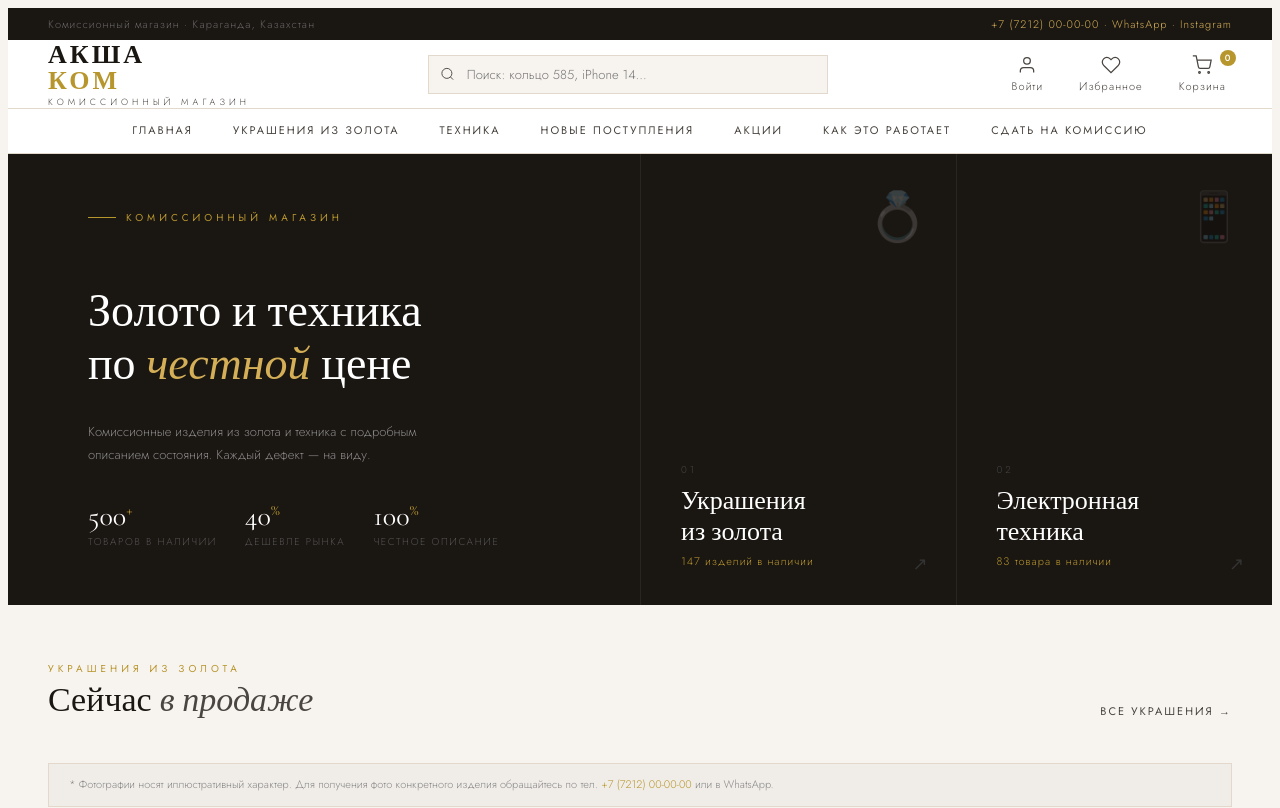
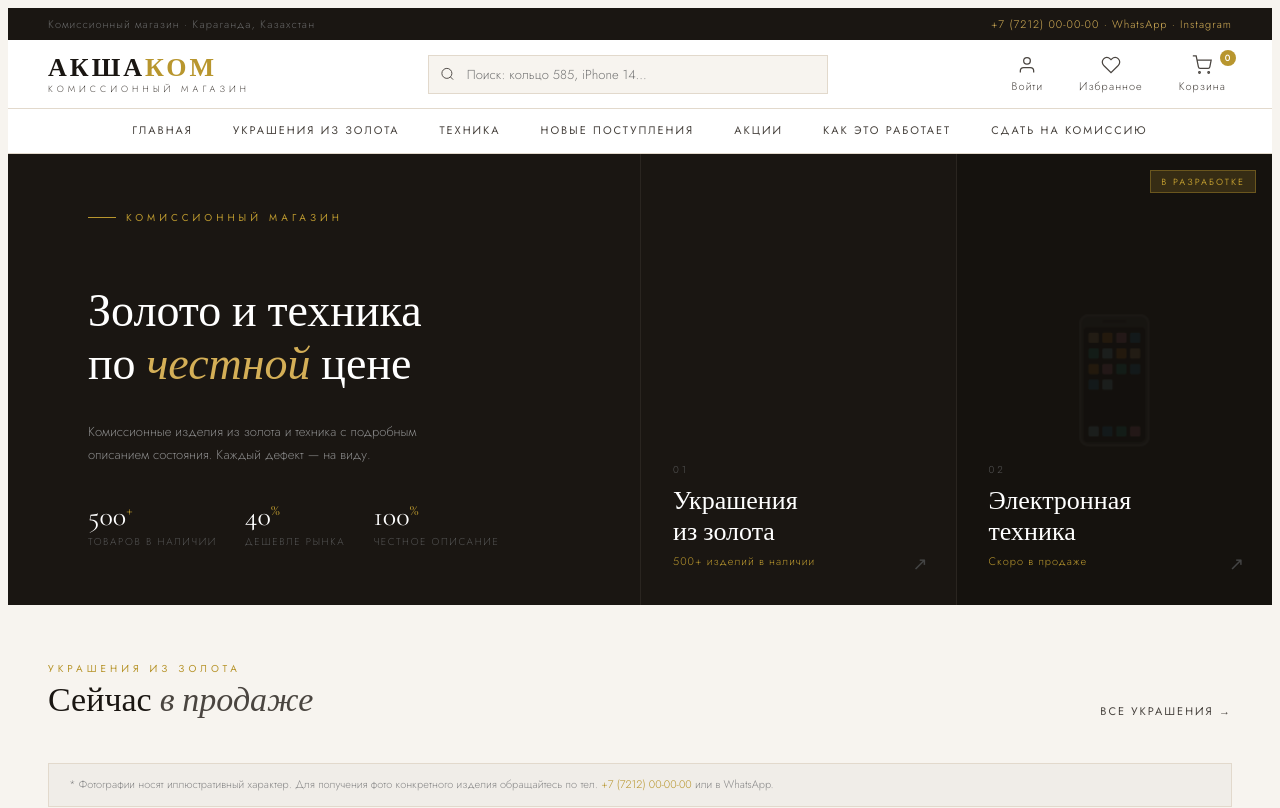
Before and after one commit to konstantinkorsun97/akshakom, a Next.js app: page / in a window 1280 px wide. Shown: the top 808 px of the page. Built offline with nearby package versions, Linux system fonts and the light colour scheme; no server answers; the database is empty.

Commit message:
logo fix, hero counts, tech coming soon

```diff
--- a/components/Header.tsx
+++ b/components/Header.tsx
@@ -18,12 +18,14 @@ export default function Header() {
         <div style={{display:'flex', alignItems:'center', justifyContent:'space-between', padding:'0 40px', height:'68px'}}>
 
           {/* LOGO */}
-          <a href="/" style={{fontFamily:'"Cormorant Garamond", serif', fontSize:'26px', fontWeight:600, letterSpacing:'3px', color:'#1A1612', textDecoration:'none', display:'flex', flexDirection:'column', lineHeight:1}}>
-            АКША<span style={{color:'#B8962E'}}>КОМ</span>
-            <span style={{fontSize:'9px', letterSpacing:'4px', textTransform:'uppercase', color:'#4A4540', fontFamily:'"Jost", sans-serif', fontWeight:300, marginTop:'3px'}}>
-              Комиссионный магазин
-            </span>
-          </a>
+          <a href="/" style={{textDecoration:'none', display:'flex', flexDirection:'column', lineHeight:1}}>
+  <span style={{fontFamily:'"Cormorant Garamond", serif', fontSize:'26px', fontWeight:600, letterSpacing:'3px', color:'#1A1612', whiteSpace:'nowrap'}}>
+    АКША<span style={{color:'#B8962E'}}>КОМ</span>
+  </span>
+  <span style={{fontSize:'9px', letterSpacing:'4px', textTransform:'uppercase', color:'#4A4540', fontFamily:'"Jost", sans-serif', fontWeight:300, marginTop:'3px'}}>
+    Комиссионный магазин
+  </span>
+</a>
 
           {/* SEARCH */}
           <div style={{flex:1, maxWidth:'400px', margin:'0 40px', position:'relative'}}>
--- a/components/Hero.tsx
+++ b/components/Hero.tsx
@@ -1,6 +1,34 @@
+'use client'
+import { useEffect, useState } from 'react'
+import { supabase } from '@/lib/supabase'
+import { getPhotosByCategory } from '@/lib/supabase'
+
 export default function Hero() {
+  const [jewelryCount, setJewelryCount] = useState<number | null>(null)
+
+  useEffect(() => {
+    async function load() {
+      const { count } = await supabase
+        .from('products')
+        .select('*', { count: 'exact', head: true })
+        .eq('is_active', true)
+      setJewelryCount(count)
+    }
+    load()
+  }, [])
+
+  const [jewelryPhoto, setJewelryPhoto] = useState('')
+
+  useEffect(() => {
+    async function loadPhoto() {
+      const photos = await getPhotosByCategory('rings')
+      if (photos.length > 0) setJewelryPhoto(photos[Math.floor(Math.random() * photos.length)])
+    }
+    loadPhoto()
+  }, [])
+
   return (
-    <section style={{background:'#1A1612', display:'grid', gridTemplateColumns:'1fr 1fr', minHeight:'380px'}}>
+    <section style={{background:'#1A1612', display:'grid', gridTemplateColumns:'1fr 1fr', minHeight:'420px'}}>
 
       {/* LEFT */}
       <div style={{padding:'56px 80px', display:'flex', flexDirection:'column', justifyContent:'center'}}>
@@ -8,19 +36,16 @@ export default function Hero() {
           <div style={{width:'28px', height:'1px', background:'#B8962E'}}></div>
           <span style={{fontSize:'10px', letterSpacing:'4px', textTransform:'uppercase', color:'#B8962E', fontWeight:400}}>Комиссионный магазин</span>
         </div>
-
         <h1 style={{fontFamily:'"Cormorant Garamond", serif', fontSize:'46px', fontWeight:300, color:'#fff', lineHeight:1.15, marginBottom:'16px'}}>
           Золото и техника<br/>по <em style={{fontStyle:'italic', color:'#D4AF57'}}>честной</em> цене
         </h1>
-
         <p style={{fontSize:'13px', fontWeight:300, color:'#888', lineHeight:1.8, maxWidth:'340px', marginBottom:'32px'}}>
           Комиссионные изделия из золота и техника с подробным описанием состояния. Каждый дефект — на виду.
         </p>
-
         <div style={{display:'flex', gap:'28px'}}>
           <div>
             <div style={{fontFamily:'"Cormorant Garamond", serif', fontSize:'28px', fontWeight:400, color:'#fff'}}>
-              500<sup style={{color:'#B8962E', fontSize:'16px'}}>+</sup>
+             500<sup style={{color:'#B8962E', fontSize:'16px'}}>+</sup>
             </div>
             <div style={{fontSize:'10px', letterSpacing:'1.5px', textTransform:'uppercase', color:'#555', fontWeight:300, marginTop:'1px'}}>Товаров в наличии</div>
           </div>
@@ -41,23 +66,39 @@ export default function Hero() {
 
       {/* RIGHT — две категории */}
       <div style={{display:'grid', gridTemplateColumns:'1fr 1fr', borderLeft:'1px solid #2A2520'}}>
-        <a href="/jewelry" style={{display:'flex', flexDirection:'column', justifyContent:'flex-end', padding:'36px 40px', cursor:'pointer', textDecoration:'none', borderRight:'1px solid #2A2520', position:'relative', overflow:'hidden', transition:'background .25s'}}>
-          <div style={{fontSize:'48px', opacity:.2, position:'absolute', top:'28px', right:'28px'}}>💍</div>
-          <div style={{fontSize:'10px', letterSpacing:'3px', color:'#444', fontWeight:300, marginBottom:'8px'}}>01</div>
-          <div style={{fontFamily:'"Cormorant Garamond", serif', fontSize:'26px', fontWeight:400, color:'#fff', marginBottom:'6px'}}>Украшения<br/>из золота</div>
-          <div style={{fontSize:'11px', color:'#B8962E', letterSpacing:'1px', fontWeight:300}}>147 изделий в наличии</div>
-          <div style={{position:'absolute', bottom:'28px', right:'28px', color:'#333', fontSize:'18px'}}>↗</div>
+
+        {/* УКРАШЕНИЯ */}
+        <a href="/jewelry" style={{display:'flex', flexDirection:'column', justifyContent:'flex-end', padding:'36px 32px', cursor:'pointer', textDecoration:'none', borderRight:'1px solid #2A2520', position:'relative', overflow:'hidden'}}>
+          {jewelryPhoto && (
+            <img src={jewelryPhoto} alt="Украшения" style={{position:'absolute', inset:0, width:'100%', height:'100%', objectFit:'cover', opacity:.25}}/>
+          )}
+          <div style={{position:'relative', zIndex:2}}>
+            <div style={{fontSize:'10px', letterSpacing:'3px', color:'#555', fontWeight:300, marginBottom:'8px'}}>01</div>
+            <div style={{fontFamily:'"Cormorant Garamond", serif', fontSize:'26px', fontWeight:400, color:'#fff', marginBottom:'6px'}}>Украшения<br/>из золота</div>
+            <div style={{fontSize:'11px', color:'#B8962E', letterSpacing:'1px', fontWeight:300}}>
+              500+ изделий в наличии
+            </div>
+          </div>
+          <div style={{position:'absolute', bottom:'28px', right:'28px', color:'#444', fontSize:'18px', zIndex:2}}>↗</div>
         </a>
 
-        <a href="/tech" style={{display:'flex', flexDirection:'column', justifyContent:'flex-end', padding:'36px 40px', cursor:'pointer', textDecoration:'none', position:'relative', overflow:'hidden', transition:'background .25s'}}>
-          <div style={{fontSize:'48px', opacity:.2, position:'absolute', top:'28px', right:'28px'}}>📱</div>
-          <div style={{fontSize:'10px', letterSpacing:'3px', color:'#444', fontWeight:300, marginBottom:'8px'}}>02</div>
-          <div style={{fontFamily:'"Cormorant Garamond", serif', fontSize:'26px', fontWeight:400, color:'#fff', marginBottom:'6px'}}>Электронная<br/>техника</div>
-          <div style={{fontSize:'11px', color:'#B8962E', letterSpacing:'1px', fontWeight:300}}>83 товара в наличии</div>
-          <div style={{position:'absolute', bottom:'28px', right:'28px', color:'#333', fontSize:'18px'}}>↗</div>
+        {/* ТЕХНИКА */}
+        <a href="/tech" style={{display:'flex', flexDirection:'column', justifyContent:'flex-end', padding:'36px 32px', cursor:'pointer', textDecoration:'none', position:'relative', overflow:'hidden', background:'rgba(0,0,0,0.2)'}}>
+          <div style={{position:'absolute', inset:0, display:'flex', alignItems:'center', justifyContent:'center', opacity:.06}}>
+            <div style={{fontSize:'120px'}}>📱</div>
+          </div>
+          <div style={{position:'relative', zIndex:2}}>
+            <div style={{fontSize:'10px', letterSpacing:'3px', color:'#555', fontWeight:300, marginBottom:'8px'}}>02</div>
+            <div style={{fontFamily:'"Cormorant Garamond", serif', fontSize:'26px', fontWeight:400, color:'#fff', marginBottom:'6px'}}>Электронная<br/>техника</div>
+            <div style={{fontSize:'11px', color:'#B8962E', letterSpacing:'1px', fontWeight:300}}>Скоро в продаже</div>
+          </div>
+          <div style={{position:'absolute', top:'16px', right:'16px', background:'rgba(184,150,46,0.2)', border:'1px solid rgba(184,150,46,0.4)', padding:'4px 10px', fontSize:'9px', letterSpacing:'2px', textTransform:'uppercase', color:'#B8962E', zIndex:2}}>
+            В разработке
+          </div>
+          <div style={{position:'absolute', bottom:'28px', right:'28px', color:'#444', fontSize:'18px', zIndex:2}}>↗</div>
         </a>
+
       </div>
-
     </section>
   )
 }
```
